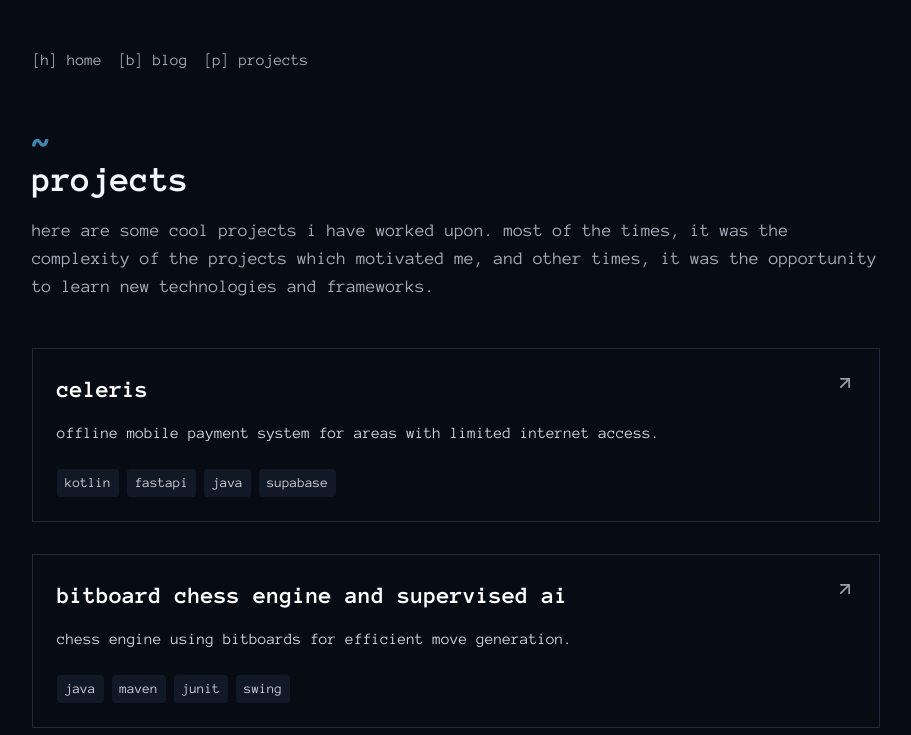
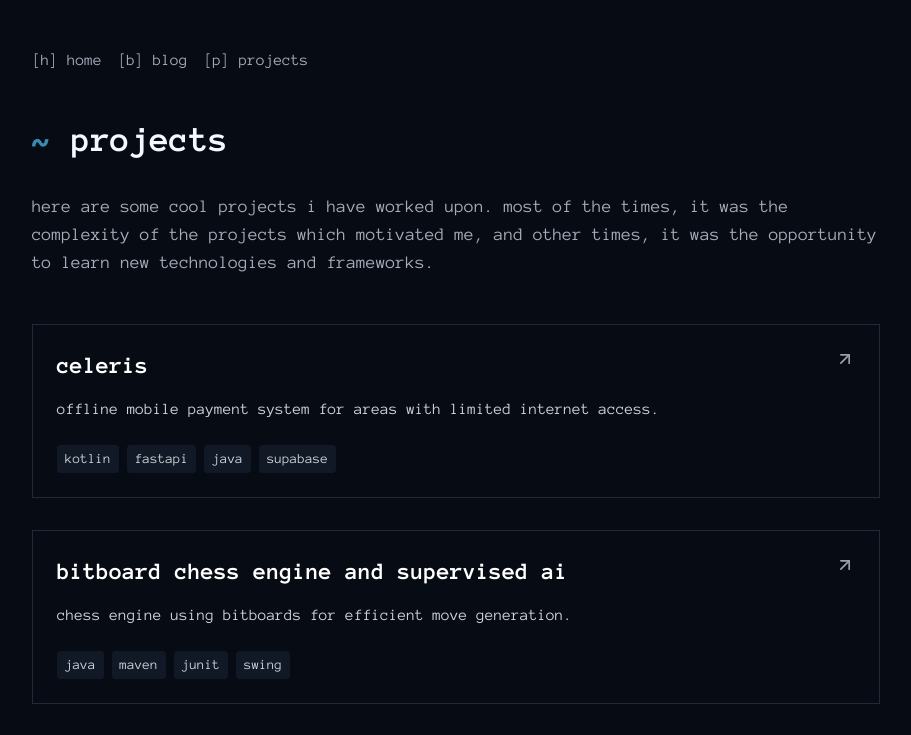
Before and after one commit to a2ys/website, a Next.js app: page /projects in a window 1280 px wide. Shown: the top 735 px of the page, without its empty margins (184-1095 px from the left). Built offline with nearby package versions, Linux system fonts and the light colour scheme.

Commit message:
misc: misc changes

```diff
--- a/src/components/ScrambleTextComponent.tsx
+++ b/src/components/ScrambleTextComponent.tsx
@@ -50,7 +50,7 @@ const ScrambleTextComponent = ({
   const scrambledText = useScrambleText(text, duration);
 
   return (
-    <h1 className="text-4xl font-bold mb-4 text-foreground">{scrambledText}</h1>
+    <h1 className="text-4xl font-bold mb-4 inline-block">{scrambledText}</h1>
   );
 };
 
--- /dev/null
+++ b/src/content/blog/what-is-a-leader.md
@@ -0,0 +1,6 @@
+---
+title: "What is a Leader?"
+date: "2025-09-11"
+---
+
+Blog post content goes here.
```
